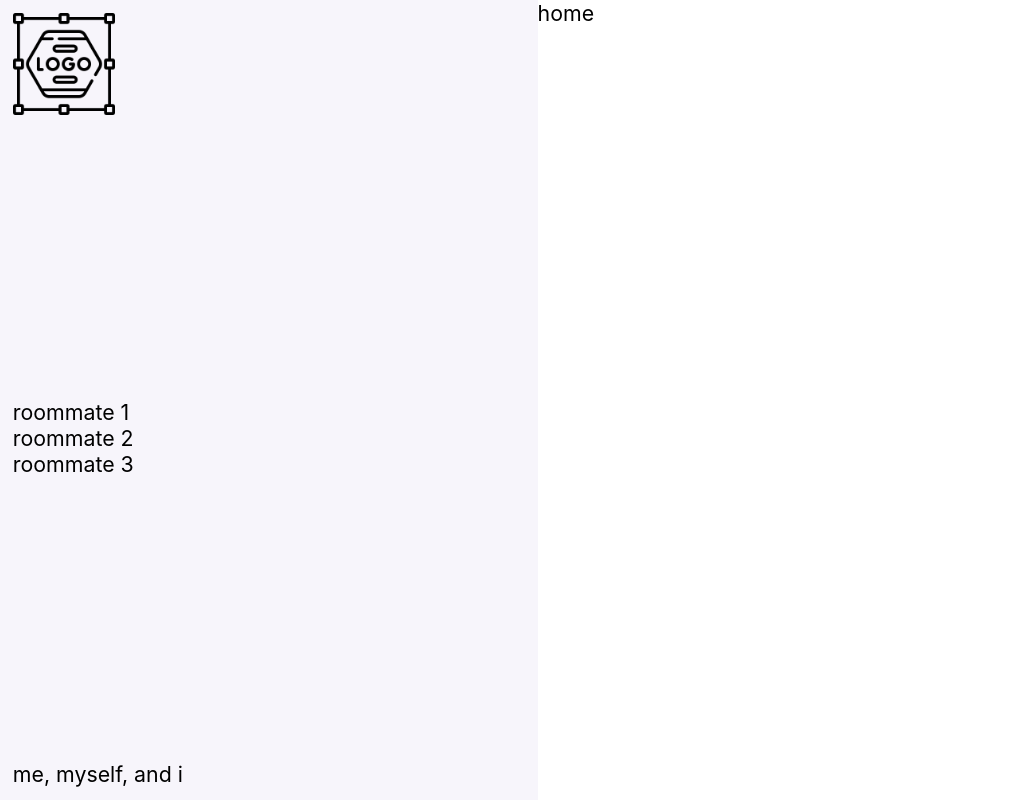
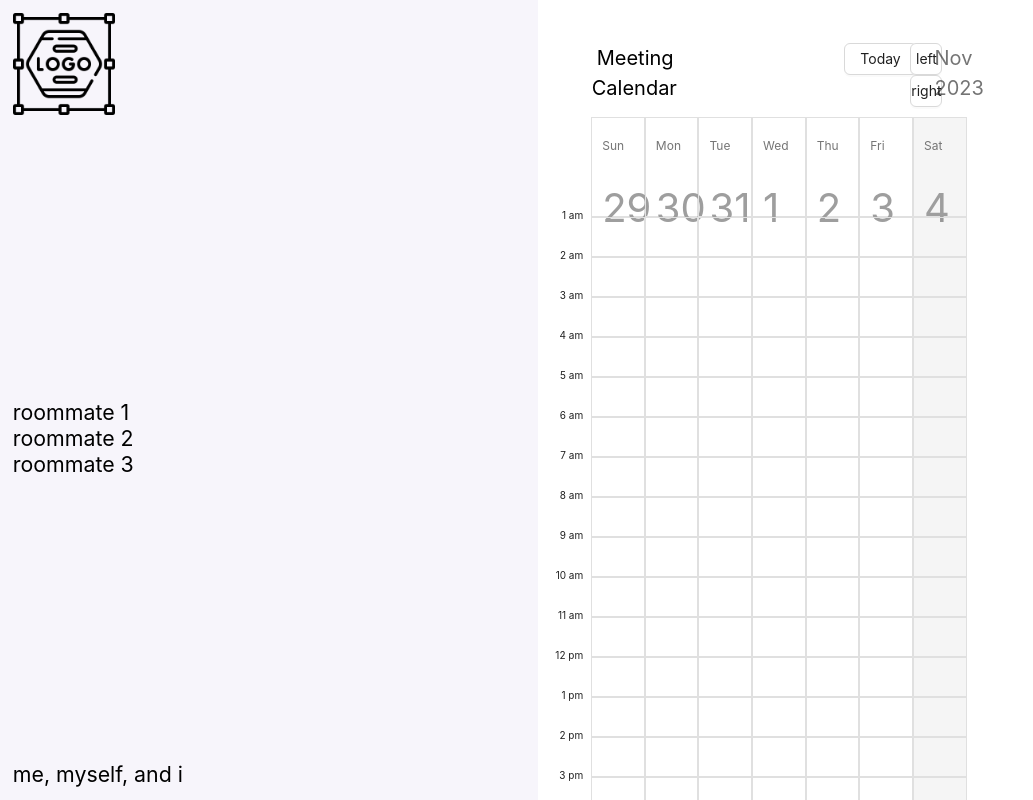
Before and after one commit to juliethecao/zothacks23_zotzen, a React (Create React App) app in the folder zotzen/: page / in a window 1280 px wide. Shown: the top 800 px of the page, without its empty margins (0-1033 px from the left). Built offline with nearby package versions, Linux system fonts and the light colour scheme.

Commit message:
calendar + misc changes

```diff
--- a/zotzen/package.json
+++ b/zotzen/package.json
@@ -6,6 +6,8 @@
     "@testing-library/jest-dom": "^5.17.0",
     "@testing-library/react": "^13.4.0",
     "@testing-library/user-event": "^13.5.0",
+    "antd": "^5.11.0",
+    "moment": "^2.29.4",
     "react": "^18.2.0",
     "react-dom": "^18.2.0",
     "react-scripts": "5.0.1",
--- a/zotzen/src/components/calendar/index.js
+++ b/zotzen/src/components/calendar/index.js
@@ -1,3 +1,3 @@
-import calendar from './calendar';
+import GoogleCalendar from './GoogleCalendar';
 
-export default calendar;
+export default GoogleCalendar;
--- a/zotzen/src/components/calendar/weekView/components/WeekToolbar.js
+++ b/zotzen/src/components/calendar/weekView/components/WeekToolbar.js
@@ -1,4 +1,5 @@
-import {Row, Col, Button, Icon, Tooltip} from 'antd';
+import {Row, Col, Button, Tooltip} from 'antd';
+import Icon from '@ant-design/icons';
 import React from 'react';
 import {
   toolbar,
--- a/zotzen/src/home/home.js
+++ b/zotzen/src/home/home.js
@@ -1,8 +1,11 @@
+import GoogleCalendar from '../components/calendar/GoogleCalendar';
 import './home.css';
 
 function Home() {
   return (
-    <div className="home">home</div>
+    <div className="home">
+        <GoogleCalendar></GoogleCalendar>
+    </div>
   );
 }
 
```
Also changed, not shown: zotzen/src/App.css (line endings or trailing spaces), zotzen/src/components/calendar/GoogleCalendar.js (renamed from zotzen/src/components/calendar/calendar.js), 1 other file (tests, documents, lock files or other folders).
